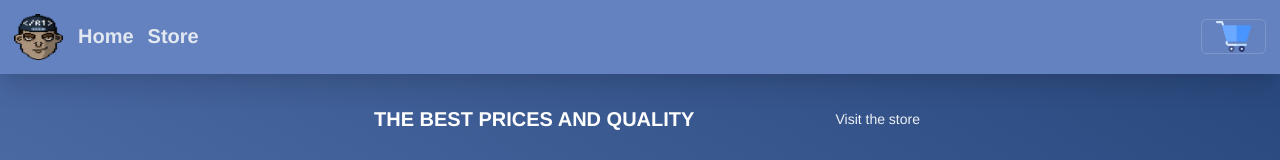
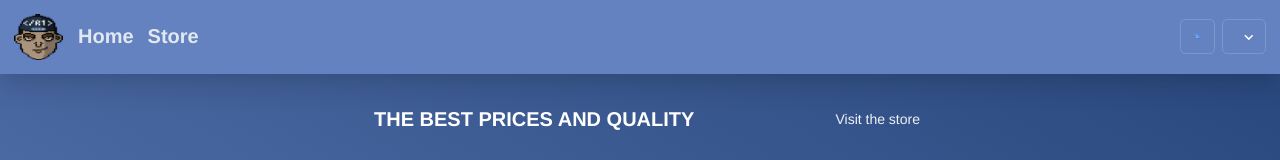
Before and after one commit to ronedev/movisis-challenge, a React (Vite) app: page / in a window 1280 px wide. Shown: the top 160 px of the page. Built offline with nearby package versions, Linux system fonts and the light colour scheme.

Commit message:
add: Lang context, feat: select to change the language in the navbar

```diff
--- a/package.json
+++ b/package.json
@@ -16,6 +16,7 @@
     "framer-motion": "^6.5.1",
     "react": "^18.2.0",
     "react-dom": "^18.2.0",
+    "react-intl": "^6.0.5",
     "react-router-dom": "^6.3.0",
     "react-swipeable": "^7.0.0"
   },
--- a/src/components/Navbar.tsx
+++ b/src/components/Navbar.tsx
@@ -3,16 +3,19 @@ import {
   Box,
   Button,
   Flex,
+  Grid,
   Image,
   Img,
   Input,
   InputGroup,
   InputLeftElement,
+  Select,
   useDisclosure,
 } from "@chakra-ui/react";
 import { useEffect, useState } from "react";
 import { NavLink, useLocation } from "react-router-dom";
 import { useItemsContext } from "../context/ItemsContext";
+import { useLangContext } from "../context/LangContext";
 import { useShoppingCart } from "../context/ShoppingCartContext";
 import CartModal from "./CartModal";
 import shoppingCartImage from "/images/shopping-cart.png";
@@ -21,6 +24,7 @@ const Navbar = () => {
   const actualPage = useLocation();
   const { cartQuantity } = useShoppingCart();
   const { filterByName, changeFiltering } = useItemsContext();
+  const { changeLang } = useLangContext()
 
   const [searchByName, setSearchByName] = useState<string>("");
 
@@ -46,27 +50,50 @@ const Navbar = () => {
       >
         <Flex justifyContent={"space-between"} p={4} gap={2}>
           <Flex gap={15} alignItems="center">
-            <a href="/"><Image src="/retrato.png" alt="logo" w={{base: '20px', md: '14'}}/></a>
+            <a href="/">
+              <Image
+                src="/retrato.png"
+                alt="logo"
+                w={{ base: "20px", md: "14" }}
+              />
+            </a>
             <Flex gap={4}>
-              <Button to="/" as={NavLink} fontSize={{base: 15, md: 20}} variant="link">
+              <Button
+                to="/"
+                as={NavLink}
+                fontSize={{ base: 15, md: 20 }}
+                variant="link"
+              >
                 Home
               </Button>
-              <Button to="/store" as={NavLink} fontSize={{base: 15, md: 20}} variant="link">
+              <Button
+                to="/store"
+                as={NavLink}
+                fontSize={{ base: 15, md: 20 }}
+                variant="link"
+              >
                 Store
               </Button>
             </Flex>
           </Flex>
-          <InputGroup w={"lg"} gap={6} justifyContent='end' alignItems='center'>
+          <Box display={{base: 'grid', md: 'flex'}} gap={2}>
+            <InputGroup
+              gap={{ base: 1, md: 6 }}
+              justifyContent="end"
+              alignItems="center"
+              flexDirection={{ base: "column", md: "row" }}
+            >
               {actualPage.pathname === "/store" && (
                 <>
                   <InputLeftElement
                     children={<Search2Icon />}
                     pointerEvents="none"
-                  pt={{base: '2px', md: '2.5'}}
+                    pt={{ base: "2px", md: "2.5" }}
                   />
                   <Input
                     type="text"
                     name="search"
+                    maxW="15rem"
                     placeholder="Search product"
                     borderColor="gray.400"
                     color="white"
@@ -76,12 +103,14 @@ const Navbar = () => {
                   />
                 </>
               )}
+            </InputGroup>
+            <Box display="flex" justifyContent="space-around" alignItems='center' w="100%" gap={2}>
               <Button
                 style={{ position: "relative" }}
                 variant="outline"
                 onClick={onOpen}
               >
-              <Img src={shoppingCartImage} alt="shopping cart" w='2.5rem' />
+                <Img src={shoppingCartImage} alt="shopping cart" w="2.5rem" />
                 {cartQuantity > 0 && (
                   <Box
                     style={{
@@ -102,7 +131,12 @@ const Navbar = () => {
                   </Box>
                 )}
               </Button>
-          </InputGroup>
+              <Select maxW="10rem" onChange={(e)=> changeLang(e.target.value)}>
+                <option value="en-US">En</option>
+                <option value="pt-BR">Pt</option>
+              </Select>
+            </Box>
+          </Box>
         </Flex>
       </Box>
     </>
--- /dev/null
+++ b/src/context/LangContext.tsx
@@ -0,0 +1,47 @@
+import React, { useContext, useState } from "react";
+import { IntlProvider } from "react-intl";
+import { useLocalStorage } from "../hooks/useLocaleStorage";
+import { childrenOfProvider } from "../interfaces/interfaces";
+import englishJson from "../lang/en-US.json";
+import portugueseJson from "../lang/pt-BR.json";
+
+type LangContextType = {
+    changeLang: (lang:string)=>void
+    actualLang: string
+};
+
+const LangContext = React.createContext({} as LangContextType);
+
+export function useLangContext() {
+  return useContext(LangContext);
+}
+
+export function LangProvider({ children }: childrenOfProvider) {
+  const [lang, setLang] = useLocalStorage("lang", "en-US");
+  const [langJson, setLangJson] = useState(lang === "en-US" ? englishJson : portugueseJson)
+
+  function changeLang(lang: string){
+    switch(lang){
+        case 'en-US':
+            setLang(lang)
+            setLangJson(englishJson)
+            break
+        case 'pt-BR':
+            setLang(lang)
+            setLangJson(portugueseJson)
+            break
+        default:
+            setLang(lang)
+            setLangJson(englishJson)
+            break
+    }
+  }
+
+  return (
+    <LangContext.Provider value={{changeLang, actualLang: lang}}>
+      <IntlProvider locale={lang} messages={langJson}>
+        {children}
+      </IntlProvider>
+    </LangContext.Provider>
+  );
+}
--- /dev/null
+++ b/src/lang/en-US.json
@@ -0,0 +1,3 @@
+{
+
+}
--- /dev/null
+++ b/src/lang/pt-BR.json
@@ -0,0 +1,3 @@
+{
+
+}
--- a/src/main.tsx
+++ b/src/main.tsx
@@ -6,16 +6,19 @@ import { ChakraProvider } from "@chakra-ui/react";
 import theme from "../theme";
 import { ShoppingCartProvider } from "./context/ShoppingCartContext";
 import { ItemsContextProvider } from "./context/ItemsContext";
+import { LangProvider } from "./context/LangContext";
 
 ReactDOM.createRoot(document.getElementById("root") as HTMLElement).render(
   <React.StrictMode>
     <ItemsContextProvider>
       <ShoppingCartProvider>
-        <BrowserRouter>
-          <ChakraProvider theme={theme}>
-            <App />
-          </ChakraProvider>
-        </BrowserRouter>
+        <LangProvider>
+          <BrowserRouter>
+            <ChakraProvider theme={theme}>
+              <App />
+            </ChakraProvider>
+          </BrowserRouter>
+        </LangProvider>
       </ShoppingCartProvider>
     </ItemsContextProvider>
   </React.StrictMode>
```
Also changed, not shown: 1 other file (tests, documents, lock files or other folders). Lines whose indentation alone changed are shown as unchanged.
